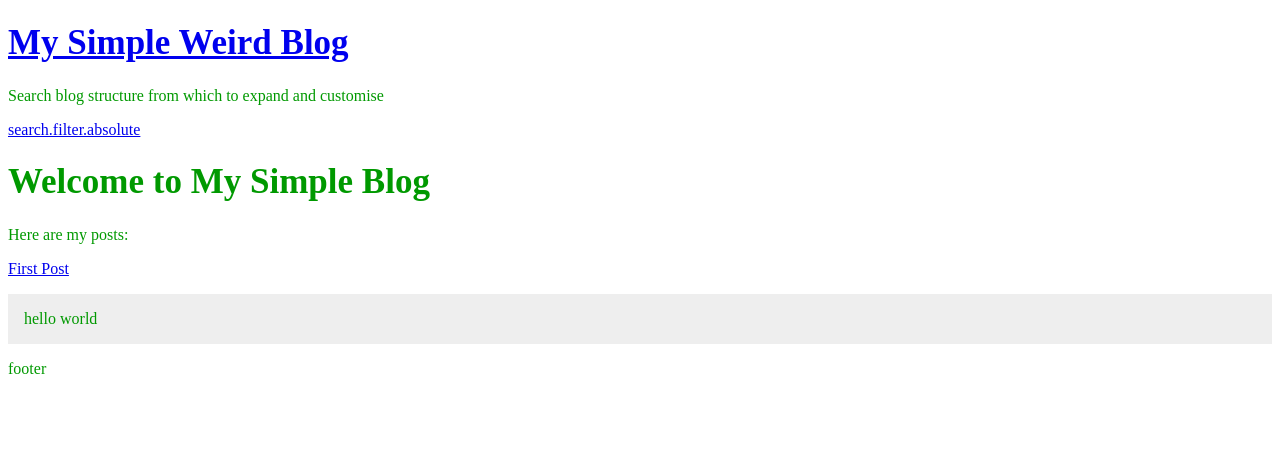
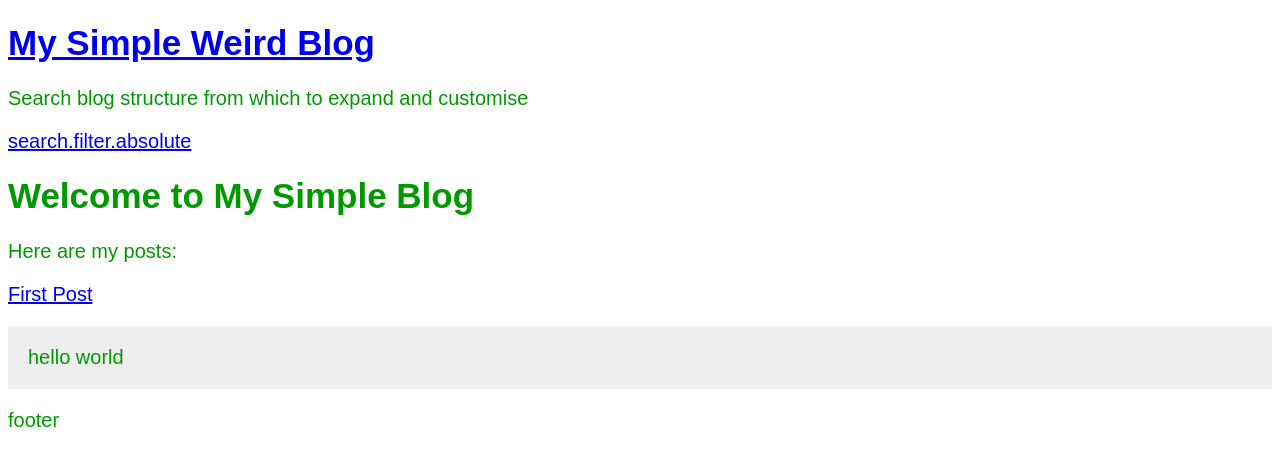
Before and after one commit to yellowmoss/sblog, a Jekyll site: the page built from index.md, in a window 1280 px wide. Shown: the top 466 px of the page. Built offline with Jekyll 4.4.1, drawn with Linux system fonts in a browser that asks for light colours; comment, search, counter and statistics services are not loaded.

Commit message:
first search commit18

```diff
--- a/assets/css/style.css
+++ b/assets/css/style.css
@@ -1,5 +1,5 @@
 body{
-  font-family: "Verdana, Arial, Helvetica, sans-serif"
+  font-family: Arial, Helvetica, sans-serif;
   font-size: 20px;
   color: #090;
   text-align: left;
```
